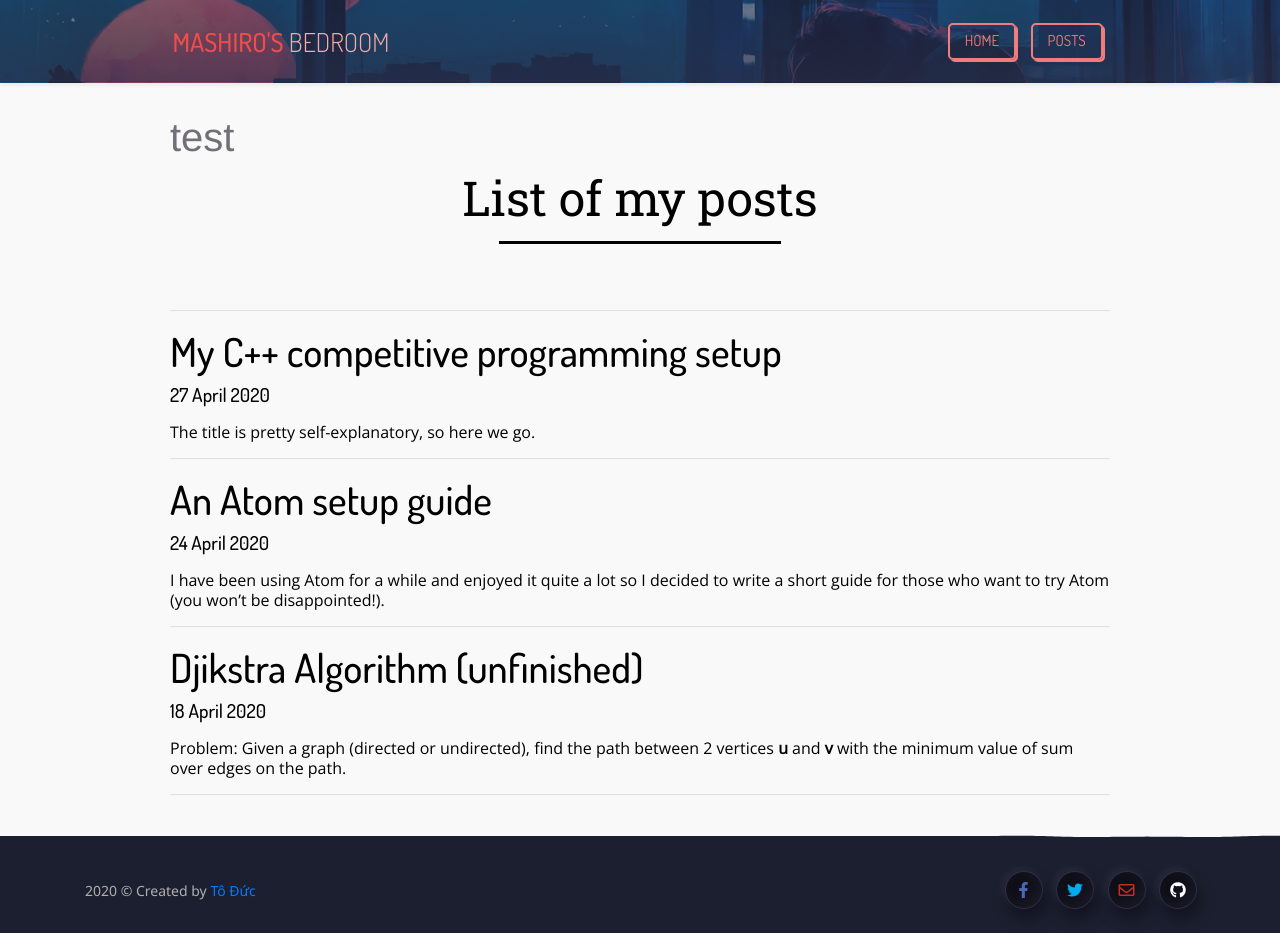
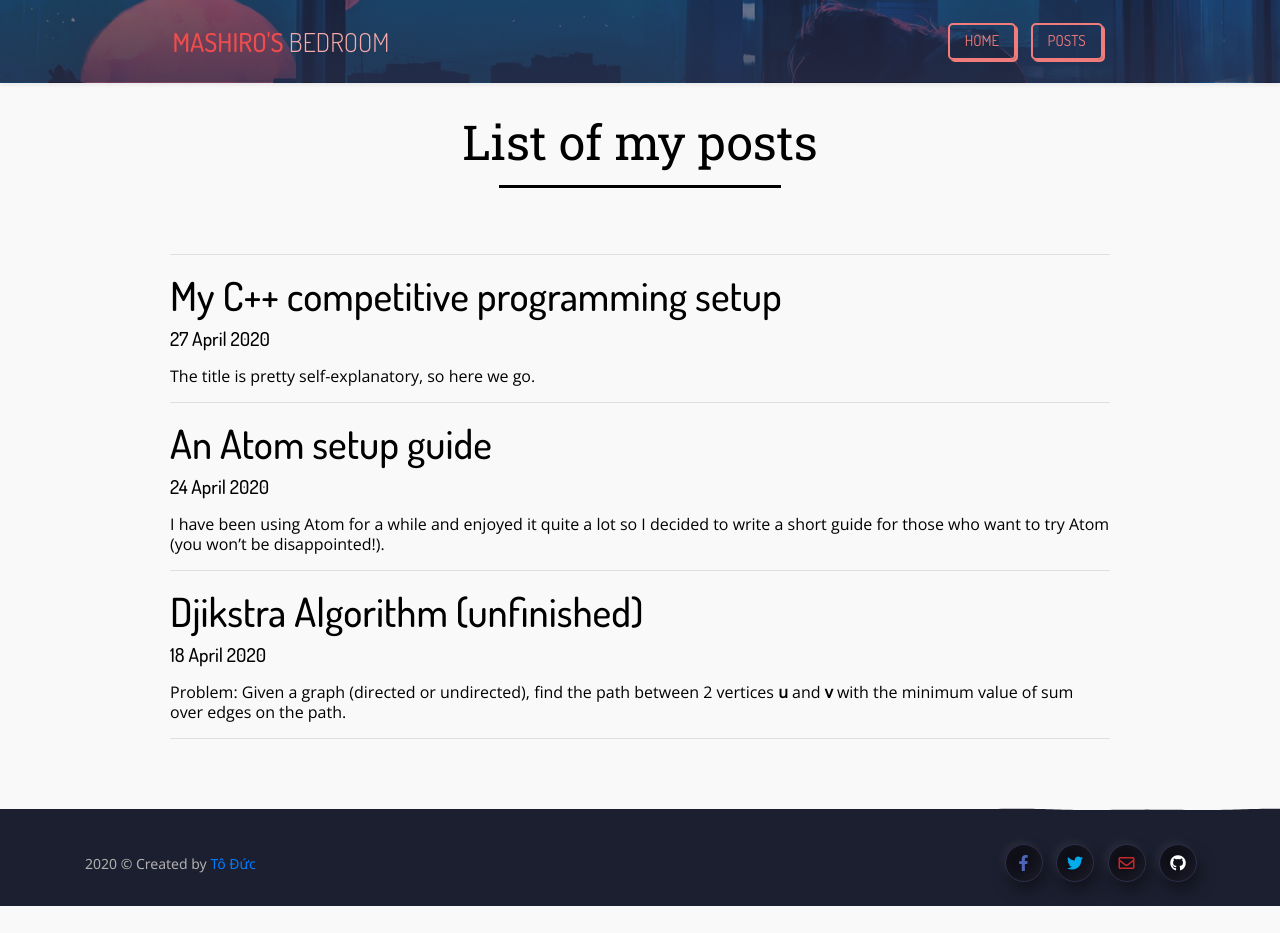
Before and after one commit to 20toduc01/20toduc01.github.io, a Jekyll site: the page built from posts.html, in a window 1280 px wide. Built offline with Jekyll 4.4.1, drawn with Linux system fonts in a browser that asks for light colours; nearby versions of some CDN libraries; after the commit the page ends 906 px from its top, so only the background shows below that.

Commit message:
Test VS Code Git

```diff
--- a/posts.html
+++ b/posts.html
@@ -5,7 +5,6 @@ permalink: /posts/
 css: posts.css
 ---
 <div class="container">
-    <h1> test </h1>
     <h1 class="heading">List of my posts</h1>
     <div class="line"> </div>
     <br>
```
